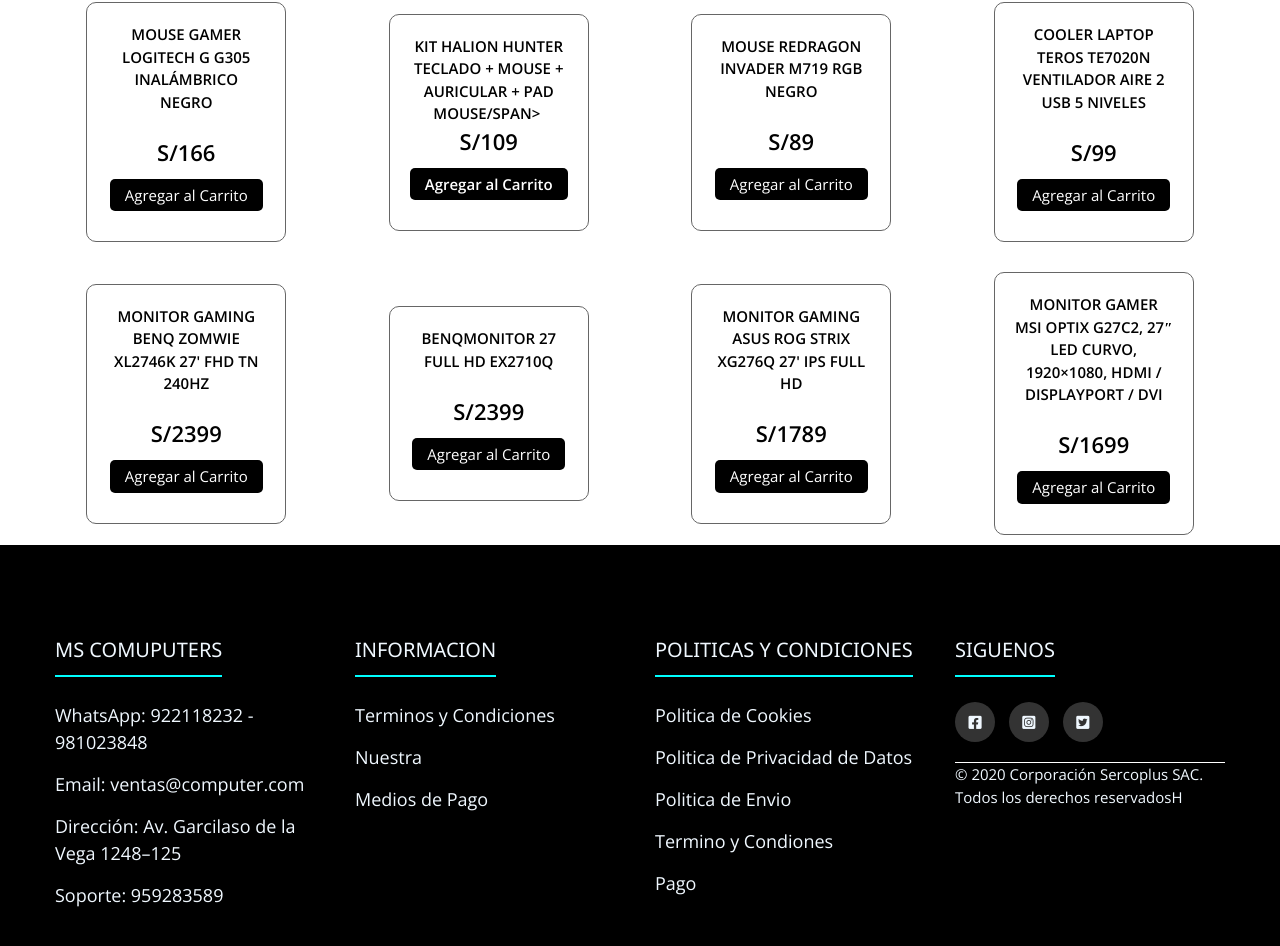
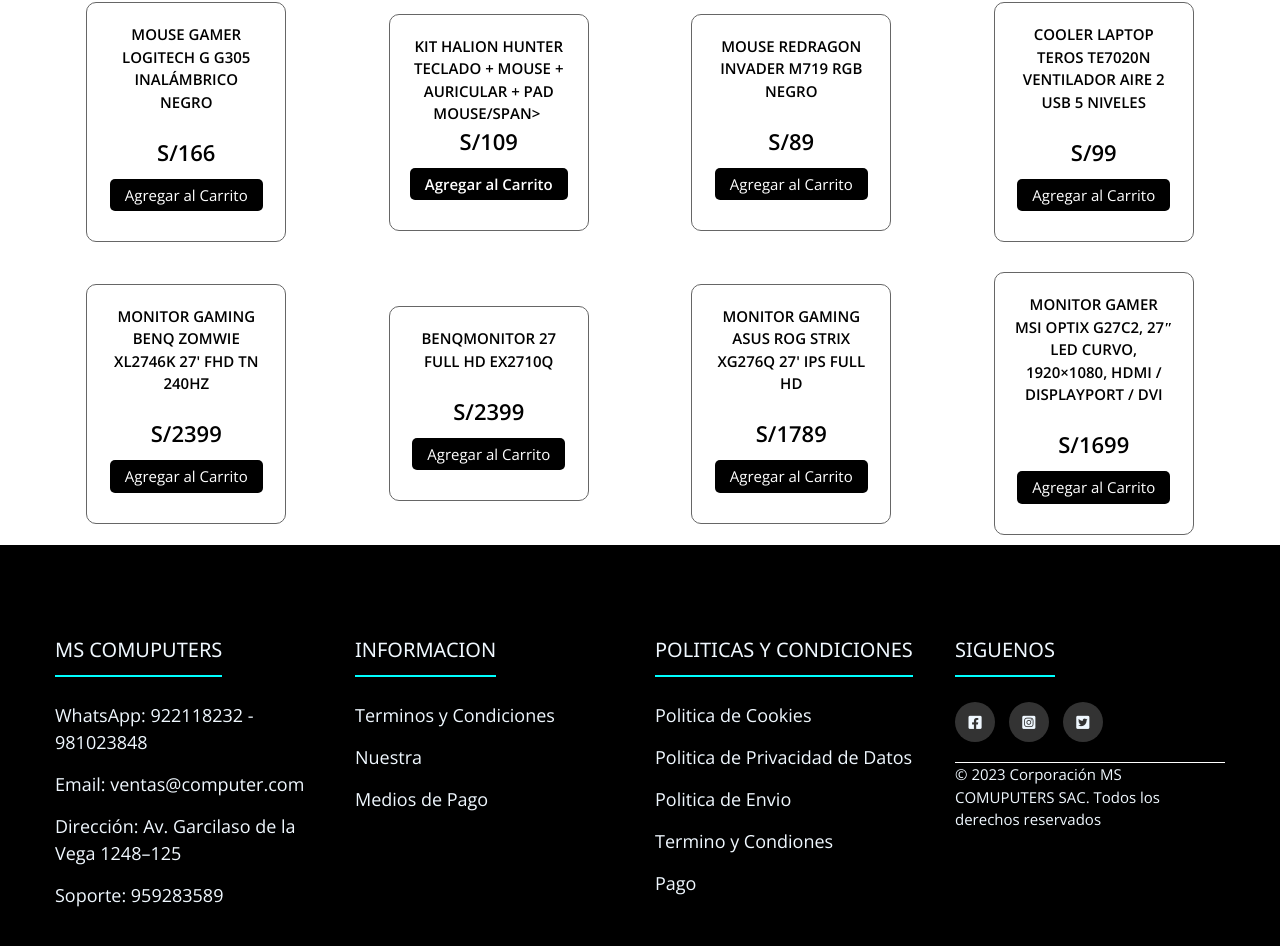
Before and after one commit to inoricode28/inoricode28.github.io, a plain HTML site: page index.html in a window 1280 px wide. Shown: the part 1581-2527 px from the top of the page. Drawn offline with nearby package versions, Linux system fonts and the light colour scheme.

Commit message:
footer05

```diff
--- a/index.html
+++ b/index.html
@@ -300,7 +300,7 @@
                     </div>
 
                 <div class="C">
-                        <p>© 2020 Corporación Sercoplus SAC. Todos los derechos reservadosH</p>
+                        <p>© 2023 Corporación MS COMUPUTERS SAC. Todos los derechos reservados</p>
                 </div>
 
 
```
